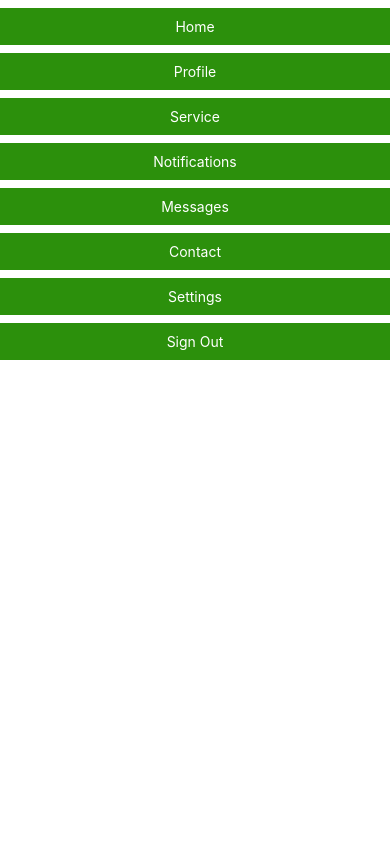
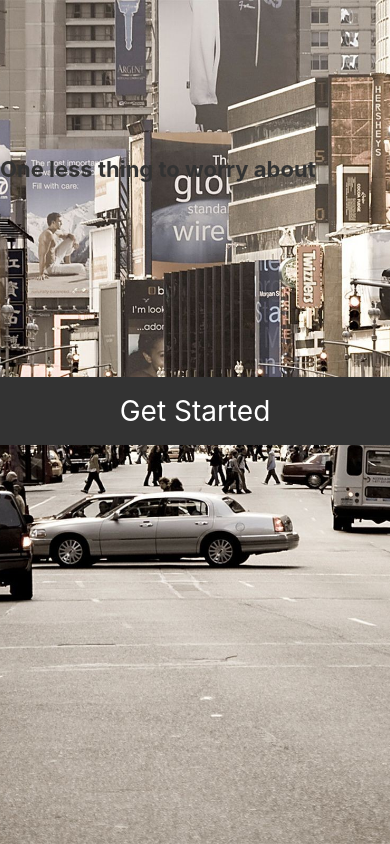
Before and after one commit to DigiCollect/DigiCollector, a React Native app: screen / in a window 390 px wide. Built offline with nearby package versions, Linux system fonts and the light colour scheme.

Commit message:
added get started page

```diff
--- a/App.js
+++ b/App.js
@@ -1,9 +1,9 @@
 import React from 'react';
-import Menu from './Menu.js'
+import Login from './Login.js'
 
 const Home = () => {
   return (
-     <Menu />
+     <Login />
   )
 }
 export default Home
--- /dev/null
+++ b/Login.js
@@ -0,0 +1,66 @@
+// import React from 'react';
+// import { Text, View } from 'react-native';
+import PresentationalComponent from './PresentationalComponent'
+import React, {Component} from 'react'
+import {Text, View, Image, TouchableOpacity, StyleSheet} from 'react-native'
+
+class Login extends Component {
+  state = {
+    myState: 'One less thing to worry about'
+  }
+  // updateState = () => {
+  //   this.setState({ myState: 'The state is updated' })
+  // }
+  render() {
+    return (
+      <View style={styles.container}>
+        <Image style= {styles.background} source={require('./Images/back.jpg')}/>
+        <Text style={styles.text}>One less thing to worry about</Text>
+        <TouchableOpacity style={styles.button}>
+            <Text style={styles.buttonText}>Get Started</Text>
+        </TouchableOpacity>
+      </View>
+    );
+  }
+}
+export default Login
+
+const styles = StyleSheet.create({
+  container: {
+    flex: 1,
+    backgroundColor: '#333',
+    // alignItems: 'center',
+    // justifyContent: 'center',
+  },
+  background: {
+    backgroundColor: '#ccc',
+    flex: 1,
+    position: 'absolute',
+    width: '100%',
+    height: '100%',
+  },
+  text: {
+    // textAlign: 'center',
+    marginTop: '40%',
+    color: '#333',
+    fontWeight: 'bold',
+    fontSize: 22
+  },
+  button: {
+      backgroundColor: '#333',
+      justifyContent: 'center',
+      alignSelf: 'stretch',
+      alignItems: 'center',
+      marginTop: '50%',
+      height: '8%',
+  },
+  buttonText: {
+      color: '#fff',
+      position: 'absolute',
+      paddingTop:0,
+      marginTop: 0,
+      fontSize: 28,
+    //   justifyContent: 'center',
+    //   alignItems: 'center',
+  }
+});
```
Also changed, not shown: Images/back.jpg (added).
